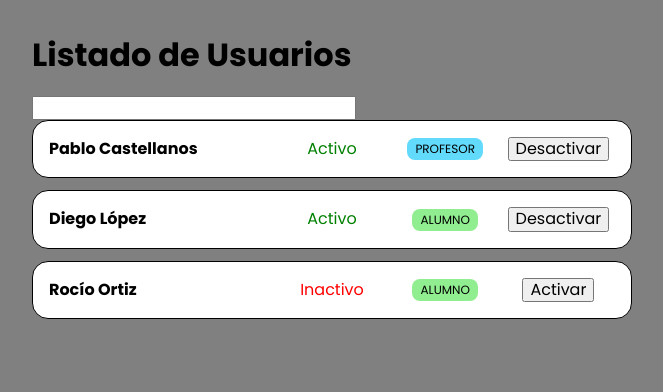
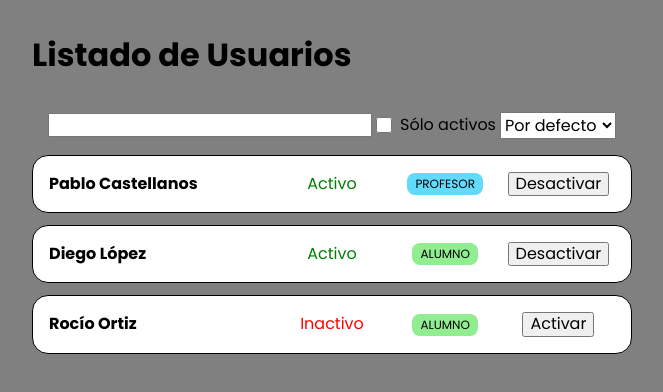
Before and after one commit to diloes/react-users-list, a React (Vite) app: page / in a window 1280 px wide. Shown: the top 392 px of the page, without its empty margins (308-971 px from the left). Built offline with nearby package versions, Linux system fonts and the light colour scheme.

Commit message:
Todo componentizado

```diff
--- a/src/App.jsx
+++ b/src/App.jsx
@@ -18,10 +18,6 @@ const USERS = [
 	}
 ]
 
-const App = () => (
-	<UsersList users={USERS}>
-		<h1>Listado de Usuarios</h1>
-	</UsersList>
-)
+const App = () => <UsersList users={USERS} />
 
 export default App
--- /dev/null
+++ b/src/components/UserListFilter.module.css
@@ -0,0 +1,19 @@
+.form {
+	display: flex;
+	align-items: center;
+	justify-content: space-between;
+
+	padding: 1rem;
+}
+
+.active {
+	display: flex;
+	align-items: center;
+}
+
+.active input[type='checkbox'] {
+	height: 1rem;
+	width: 1rem;
+
+	margin-right: 0.5rem;
+}
--- a/src/components/UsersList.jsx
+++ b/src/components/UsersList.jsx
@@ -1,34 +1,65 @@
 import { useState } from 'react'
-import UserRow from './UserRow'
 import style from './UsersList.module.css'
+import UsersListFilter from './UsersListFilters'
+import UsersListRows from './UsersListRows'
 
 const UsersList = ({ users, children }) => {
 	const [search, setSearch] = useState('')
+	const [onlyActive, setOnlyActive] = useState(false)
+	const [sortBy, setSortBy] = useState(0)
 
-	// Ponemos en minusculas el valor del input
-	const normalizedSearch = search.toLowerCase()
-
-	// user.name.toLowerCase() -> ponemos en minus también los users almacenados en el estado
-	const usersFiltered = search
-		? users.filter(user => user.name.toLowerCase().startsWith(normalizedSearch))
-		: users
-
-	// Por cada user renderizamos el componente UserRow
-	const usersRendered =
-		users.length > 0 ? (
-			usersFiltered.map(user => <UserRow key={user.name} {...user} />)
-		) : (
-			<p>No hay usuarios</p>
-		)
+	// No importa el orden. Las dos se combinan perfectamente y sin orden de uso ni nada.
+	let usersFiltered = filterActiveUsers(users, onlyActive)
+	usersFiltered = filerUsersByName(usersFiltered, search)
+	usersFiltered = sortUsers(usersFiltered, sortBy)
 
 	return (
 		<div className={style.list}>
-			{children}
-			{/* Al ser un input controlado funciona en tiempo real */}
-			<input type='text' name='search' value={search} onChange={ev => setSearch(ev.target.value)} />
-			{usersRendered}
+			<h1>Listado de Usuarios</h1>
+			<UsersListFilter
+				{...{
+					search,
+					setSearch,
+					onlyActive,
+					setOnlyActive,
+					sortBy,
+					setSortBy
+				}}
+			/>
+			<UsersListRows users={usersFiltered} />
 		</div>
 	)
+}
+
+const filerUsersByName = (users, search) => {
+	// Si no hay busqueda retorna todos los users
+	if (!search) return [...users]
+	// Ponemos en minusculas el valor del input
+	const lowerCaseSearch = search.toLowerCase()
+	// user.name.toLowerCase() -> ponemos en minus también los users almacenados en el estado
+	return users.filter(user => user.name.toLowerCase().startsWith(lowerCaseSearch))
+}
+
+const filterActiveUsers = (users, active) => {
+	// Si no está marcado no hay que filtrar, retornamos todos
+	if (!active) return [...users]
+	// Retornamos los users que tienen active, osea active: true
+	return users.filter(user => user.active)
+}
+
+const sortUsers = (users, sortBy) => {
+	const sortedUsers = [...users]
+	switch (sortBy) {
+		case 1:
+			return sortedUsers.sort((a, b) => {
+				if (a.name > b.name) return 1
+				if (a.name < b.name) return -1
+				return 0
+			})
+
+		default:
+			return sortedUsers
+	}
 }
 
 export default UsersList
@@ -39,4 +70,8 @@ export default UsersList
  * Por ejemplo el onClick del primer user.
  * - children es una prop especial en React que se refiere a lo que hay entre la etiqueta de
  * apertura y la de cierre.
+ * - [...users].sort() y no users.sort() -> Para actuar sobre una copia de users y no modificar
+ * el propio array users, que si lo hicieramos no podría volver a desordenars porque estaría
+ * modificado el array original y no hay manera de volver a como estaba porque ya no habria
+ * ninguna referencia al estado anterior.
  */
--- /dev/null
+++ b/src/components/UsersListFilters.jsx
@@ -0,0 +1,21 @@
+import style from './UserListFilter.module.css'
+
+const UsersListFilter = ({ search, setSearch, onlyActive, setOnlyActive, sortBy, setSortBy }) => (
+	<form className={style.form}>
+		{/* Al ser un input controlado funciona en tiempo real Si fuera no controlado sólo se 'setearía'
+				cuando activemos el listener(ej: click al botón) */}
+		<input type='text' value={search} onChange={ev => setSearch(ev.target.value)} />
+
+		<div className={style.active}>
+			<input type='checkbox' checked={onlyActive} onChange={e => setOnlyActive(e.target.checked)} />
+			<span>Sólo activos</span>
+		</div>
+
+		<select value={sortBy} onChange={e => setSortBy(Number(e.target.value))}>
+			<option value={0}>Por defecto</option>
+			<option value={1}>Por nombre</option>
+		</select>
+	</form>
+)
+
+export default UsersListFilter
--- /dev/null
+++ b/src/components/UsersListRows.jsx
@@ -0,0 +1,8 @@
+import UserRow from './UserRow'
+
+const UsersListRows = ({ users }) => {
+	if (users.length === 0) return <p>No hay usuarios</p>
+	return users.map(user => <UserRow key={user.name} {...user} />)
+}
+
+export default UsersListRows
```
Also changed, not shown: src/components/UsersList.module.css (line endings or trailing spaces).
